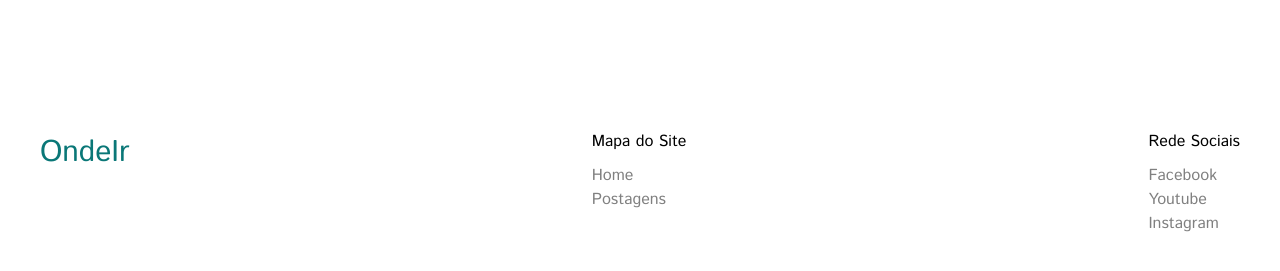
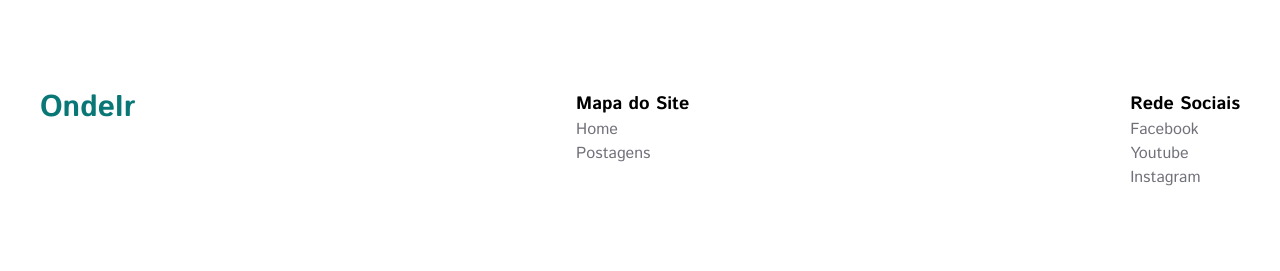
Before and after one commit to kiq17/ondeir-front, a React (Vite) app: page / in a window 1280 px wide. Shown: the part 2180-2451 px from the top of the page. After the commit the page ends 2390 px from the top, so only its background shows below. Built offline with nearby package versions, Linux system fonts and the light colour scheme; no server answers.

Commit message:
styles: ui changes footer

```diff
--- a/src/components/Footer/Footer.tsx
+++ b/src/components/Footer/Footer.tsx
@@ -1,32 +1,57 @@
 import { Link } from "react-router-dom";
-import "../Footer/styleFooter.css";
-import useMediaQuery from "../Shared/Hooks/useMediaQuery";
 
 const Footer = () => {
-    const isMobile = useMediaQuery('(min-width: 550px)');
 
   return (
-        <footer className="conteiner">
-            <div className="logo-footer">
+    <footer className="max-w-[1200px] m-auto flex justify-between max-sm:max-w-[310px] max-lg:max-w-[900px] py-5">
+      <div className="text-3xl text-gr mb-2 font-bold text-center">
         <h3>OndeIr</h3>
       </div>
-            {isMobile && <div className="mapa-site">
-                <h3>Mapa do Site</h3>
+      <div className="max-sm:hidden">
+          <h3 className="font-bold text-lg">Mapa do Site</h3>
           <ul>
-                    <li> <a href="/">Home</a></li>
-                    <li><Link state={"recente"} to={"/postagens"}>Postagens</Link></li>
+            <li>
+              {" "}
+              <a className="hover:underline text-zinc-500" href="/">
+                Home
+              </a>
+            </li>
+            <li>
+              <Link
+                className="hover:underline text-zinc-500"
+                state={"recente"}
+                to={"/postagens"}
+              >
+                Postagens
+              </Link>
+            </li>
           </ul>
-            </div>}
-            <div className="rede-sociais">
-                <h3>Rede Sociais</h3>
+        </div>
+      <div>
+        <h3 className="font-bold text-lg">Rede Sociais</h3>
         <ul>
-                    <li> <a href="">Facebook</a></li>
-                    <li> <a href="">Youtube</a></li>
-                    <li> <a href="">Instagram</a></li>
+          <li>
+            {" "}
+            <a className="hover:underline text-zinc-500" href="">
+              Facebook
+            </a>
+          </li>
+          <li>
+            {" "}
+            <a className="hover:underline text-zinc-500" href="">
+              Youtube
+            </a>
+          </li>
+          <li>
+            {" "}
+            <a className="hover:underline text-zinc-500" href="">
+              Instagram
+            </a>
+          </li>
         </ul>
       </div>
     </footer>
-    )
-}
+  );
+};
 
 export default Footer;
--- a/src/components/Footer/styleFooter.css
+++ /dev/null
@@ -1,28 +0,0 @@
-footer{
-    display: flex;
-    padding: 60px 0px;
-    justify-content: space-between;
-}
-
-footer h3{
-    margin-bottom: 10px;
-}
-
-.logo-footer{
-    text-align: center;
-    font-size: 30px;
-    color: var(--cor-verde);
-}
-
-footer a {
-    color: gray;
-}
-
-/* .mapa-site{
-    flex: 1;
-} */
-
-
-/* .rede-sociais{
-    flex:1;
-} */
--- a/tailwind.config.js
+++ b/tailwind.config.js
@@ -5,7 +5,10 @@ module.exports = {
   theme: {
     extend: {
       backgroundColor: {
-        gr: "#0A7777",
+        gr: "#0a7777",
+      },
+      textColor:{
+        gr: "#0a7777"
       },
       fontFamily: {
         sans: ['"Istok Web"', "sans-serif"],
```
Lines whose indentation alone changed are shown as unchanged.
